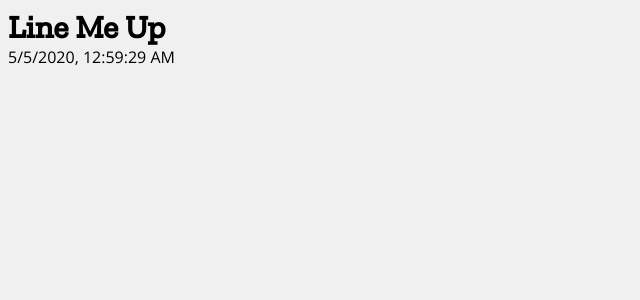
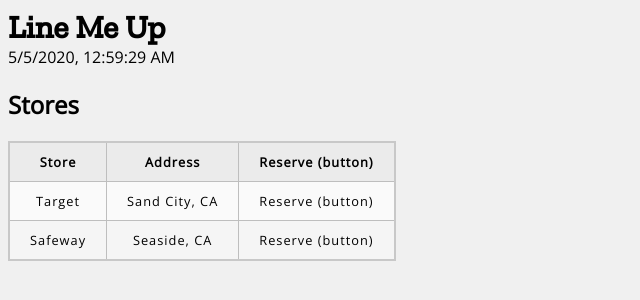
Before and after one commit to ajaykalangi/ajaykalangi.github.io, a plain HTML site: page index.html in a window 1280 px wide. Shown: the whole page, without its empty margins (0-640 px from the left). Drawn offline with nearby package versions, Linux system fonts and the light colour scheme.

Commit message:
Show available stores table

```diff
--- a/index.html
+++ b/index.html
@@ -20,11 +20,14 @@
 <body>
   <header><h1>Line Me Up</h1></header>
   <section id="when"></section>
-  <section id="content"></section>
+  <section class="stores-list"><h2>Stores</h2></section>
+  <section class="store-availability"><h2>Availability</h2></section>
 
-  <!-- <script src="https://code.jquery.com/jquery-3.5.0.min.js"
-    integrity="sha256-xNzN2a4ltkB44Mc/Jz3pT4iU1cmeR0FkXs4pru/JxaQ=" crossorigin="anonymous"></script> -->
+  <script src="https://code.jquery.com/jquery-3.5.0.min.js"
+    integrity="sha256-xNzN2a4ltkB44Mc/Jz3pT4iU1cmeR0FkXs4pru/JxaQ=" crossorigin="anonymous"></script>
   <script src="scripts/main.js"></script>
+  <!-- <script type="text/javascript" src="resources/stores.json"></script>
+  <script type="text/javascript" src="resources/hours.json"></script> -->
 </body>
 
 </html>
--- a/scripts/main.js
+++ b/scripts/main.js
@@ -1,6 +1,79 @@
-async function populateWhen() {
-    let whenBlock = document.querySelector('#when');
-    whenBlock.textContent = new Date().toLocaleString();
+async function sleep(ms) {
+    return new Promise(resolve => setTimeout(resolve, ms));
 }
 
-populateWhen();
+async function getDateString() {
+    return new Date().toLocaleString();
+}
+
+async function showCurrentTime() {
+    let dateStr = await getDateString();
+    document.querySelector('#when').textContent = dateStr;
+}
+
+function showStores() {
+    $(".stores-list").show();
+    $(".store-availability").hide();
+}
+
+function showAvailability() {
+    $(".stores-list").hide();
+    $(".store-availability").show();
+}
+
+function cleanSlate() {
+    $(".stores-list").hide();
+    $(".store-availability").hide();
+}
+
+function updateStoreListTable(storeObjs) {
+    console.log("updateStoreListTable(): " + storeObjs.length);
+    let storeListTable = "<h2>Stores</h2>";
+    if (storeObjs.length === 0) {
+        storeListTable += "<p>No stores in this area!!</p>"
+    } else {
+        storeListTable += `
+            <table>
+                <tr>
+                    <th>Store</th>
+                    <th>Address</th>
+                    <th>Reserve (button)</th>
+                </tr>`;
+        $.each(storeObjs, function (idx, obj) {
+            storeListTable += `
+                <tr>
+                    <td>${obj.name}</td>
+                    <td>${obj.address}</td>
+                    <td>Reserve (button)</th>
+                </tr>`;
+        });
+        storeListTable += "</table>"
+    }
+
+    console.log("storeListTableHtml: " + storeListTable);
+    $(".stores-list").html(storeListTable);
+}
+
+async function fetchStoreObjects() {
+    // TODO: Fetch objects instead of reading from a file
+    let data = `[
+        {
+            "name": "Target",
+            "address": "Sand City, CA"
+        },
+        {
+            "name": "Safeway",
+            "address": "Seaside, CA"
+        }
+    ]`;
+    return JSON.parse(data);
+}
+
+$().ready(async function () {
+    cleanSlate();
+    await showCurrentTime();
+
+    let storeObjs = await fetchStoreObjects();
+    updateStoreListTable(storeObjs);
+    showStores();
+});
--- a/styles/style.css
+++ b/styles/style.css
@@ -9,3 +9,35 @@
     font-family: 'Zilla Slab', serif;
     margin: 0 auto;
 }
+
+table {
+    border-collapse: collapse;
+    border: 2px solid rgb(200,200,200);
+    letter-spacing: 1px;
+    font-size: 0.8rem;
+  }
+
+  td, th {
+    border: 1px solid rgb(190,190,190);
+    padding: 10px 20px;
+  }
+
+  th {
+    background-color: rgb(235,235,235);
+  }
+
+  td {
+    text-align: center;
+  }
+
+  tr:nth-child(even) td {
+    background-color: rgb(250,250,250);
+  }
+
+  tr:nth-child(odd) td {
+    background-color: rgb(245,245,245);
+  }
+
+  caption {
+    padding: 10px;
+  }
```
